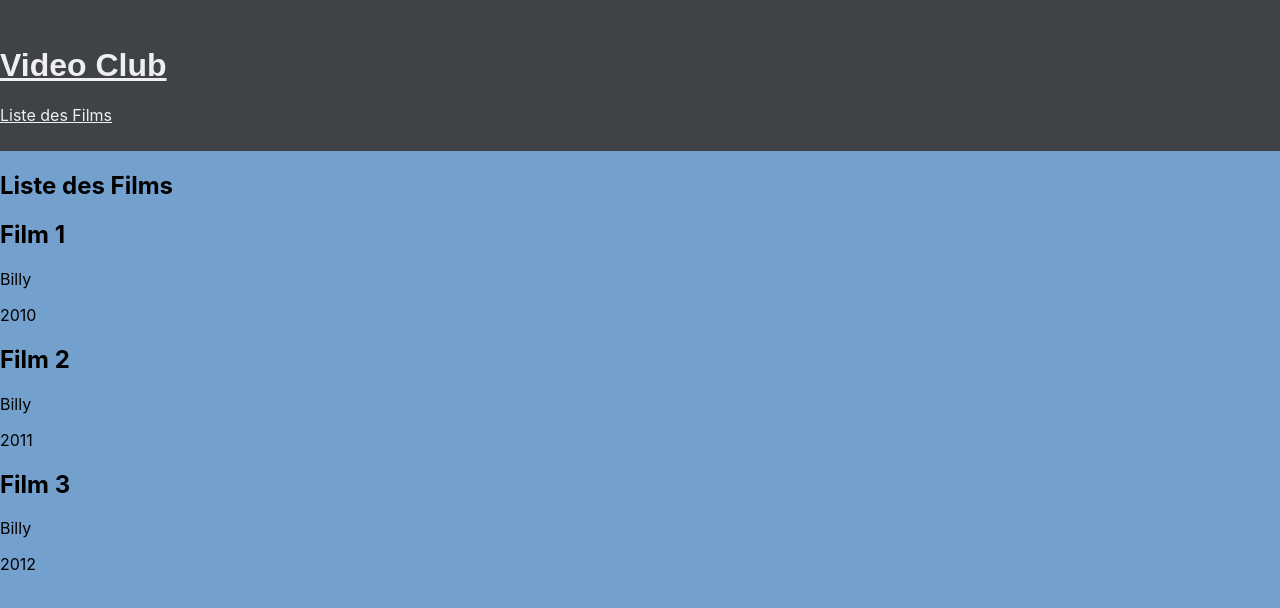
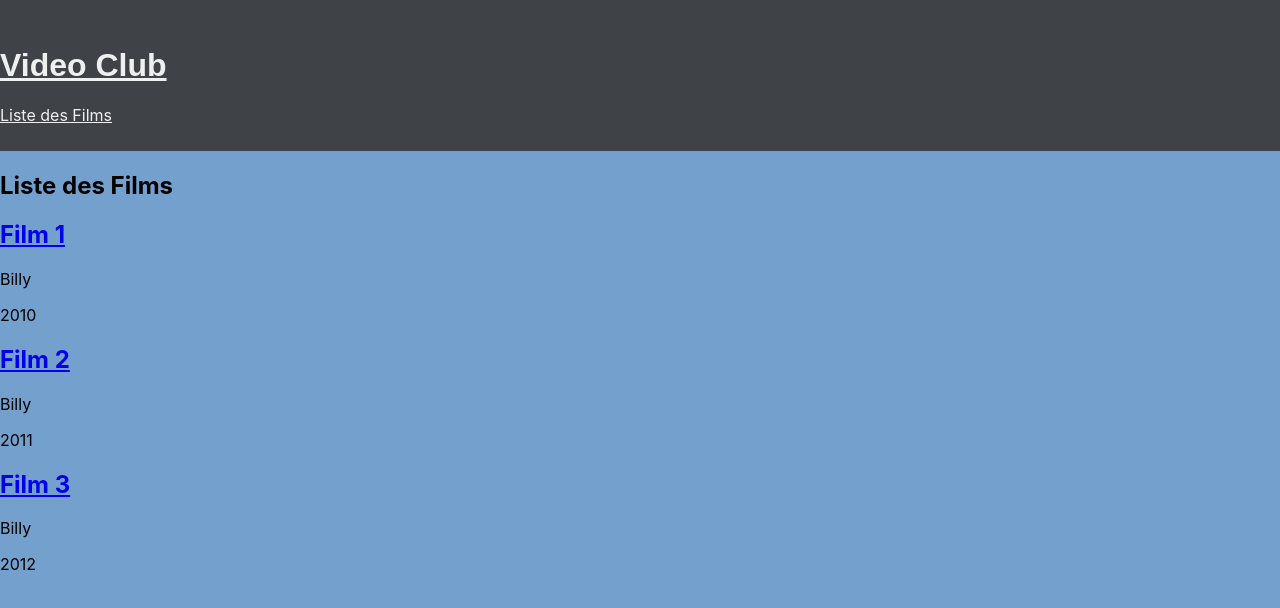
Before and after one commit to fermamud/videoclub-react, a React (Create React App) app: page /liste-films in a window 1280 px wide. Shown: the top 608 px of the page. Built offline with nearby package versions, Linux system fonts and the light colour scheme.

Commit message:
Toutes les tâches à faire après le cours 8 sont terminées.

```diff
--- a/src/components/Accueil/Accueil.js
+++ b/src/components/Accueil/Accueil.js
@@ -1,10 +1,17 @@
 import './Accueil.css';
+import data from './Accueil.json';
 
 function Accueil() {
+
+  const dataAffichage = data.map((section, index) => {
+    return <p key={index}>{section}</p>;
+  });
+
   return (
     <main>
       Accueil
       {/* le contenu du fichier accueil.json import (com uma boucle). Colocar ele dentro do Accueil (fichier json) */}
+      {dataAffichage}
     </main>
   );
 }
--- /dev/null
+++ b/src/components/Accueil/Accueil.json
@@ -0,0 +1,5 @@
+[
+    "Vidéoclub est une plateforme dédiée aux cinéphiles et passionnés de films. Nous proposons une vaste sélection de films de tous genres, des classiques intemporels aux dernières sorties en salle.",
+    "Chaque film est présenté avec une fiche détaillée. Vous êtes également invité à laisser votre propre note et commentaire pour partager votre avis sur un film en particulier.",
+    "Que vous soyez fan de films d'action, de comédies romantiques, de thrillers ou de films d'animation, rejoignez notre communauté de cinéphiles et découvrez le meilleur du cinéma !"
+]
--- a/src/components/App/App.js
+++ b/src/components/App/App.js
@@ -1,7 +1,17 @@
+// À faire suite au cours 8
+// - Contenu statique Accueil (import json et non copier-coller dans Accueil.js) -> confirmar nas aulas se ele tambem faz assim
+// - Route film/:id -> ok
+// - Link (react-router-dom) pour chaque <TuileFilm /> (ref : https://knowbody.github.io/react-router-docs/api/Link.html) -> ok
+// - Composant Film -> ok
+// - Commencer votre CSS -> ok
+// - Route et composants 404 -> ok
+
 import { BrowserRouter as Router, Routes, Route } from 'react-router-dom';
 import Entete from '../Entete/Entete';
 import Accueil from '../Accueil/Accueil';
 import ListeFilms from '../ListeFilms/ListeFilms';
+import Film from '../Film/Film';
+import Page404 from '../Page404/Page404';
 import './App.css';
 
 function App() {
@@ -11,6 +21,8 @@ function App() {
       <Routes>
         <Route path="/" element={<Accueil />} />
         <Route path="/liste-films" element={<ListeFilms />} />
+        <Route path="/film/:id" element={<Film />}/>
+        <Route path="/*" element={<Page404 />}/>
       </Routes>
     </Router>
   );
--- /dev/null
+++ b/src/components/Film/Film.js
@@ -0,0 +1,7 @@
+import './Film.css';
+
+function Film() {
+
+}
+
+export default Film;
--- a/src/components/ListeFilms/ListeFilms.js
+++ b/src/components/ListeFilms/ListeFilms.js
@@ -8,9 +8,9 @@ function ListeFilms() {
   // return <TuileFilm key={index} data={film}/>
 
   const listeFilms = [
-    { titre: 'Film 1', realisateur: 'Billy', annee: '2010' },
-    { titre: 'Film 2', realisateur: 'Billy', annee: '2011' },
-    { titre: 'Film 3', realisateur: 'Billy', annee: '2012' }
+    { id: 1,titre: 'Film 1', realisateur: 'Billy', annee: '2010' },
+    { id: 2,titre: 'Film 2', realisateur: 'Billy', annee: '2011' },
+    { id: 3,titre: 'Film 3', realisateur: 'Billy', annee: '2012' }
   ];
 
   const tuilesFilm = listeFilms.map((film, index) => {
--- /dev/null
+++ b/src/components/Page404/Page404.js
@@ -0,0 +1,11 @@
+import './Page404.css';
+
+function Page404() {
+    return (
+        <div>
+            Erreur
+        </div>
+    )
+}
+
+export default Page404;
--- a/src/components/TuileFilm/TuileFilm.js
+++ b/src/components/TuileFilm/TuileFilm.js
@@ -1,10 +1,11 @@
 import './TuileFilm.css';
+import { Link } from 'react-router-dom';
 // cada balise filme deve ser um link
 
 function TuileFilm(props) {
   return (
     <article>
-      <h2>{props.data.titre}</h2>
+      <Link to={`/film/${props.data.id}`} activeClassName="active"><h2>{props.data.titre}</h2></Link>
       <p>{props.data.realisateur}</p>
       <p>{props.data.annee}</p>
     </article>
```
Also changed, not shown: src/components/Film/Film.css (added), src/components/Page404/Page404.css (added).
